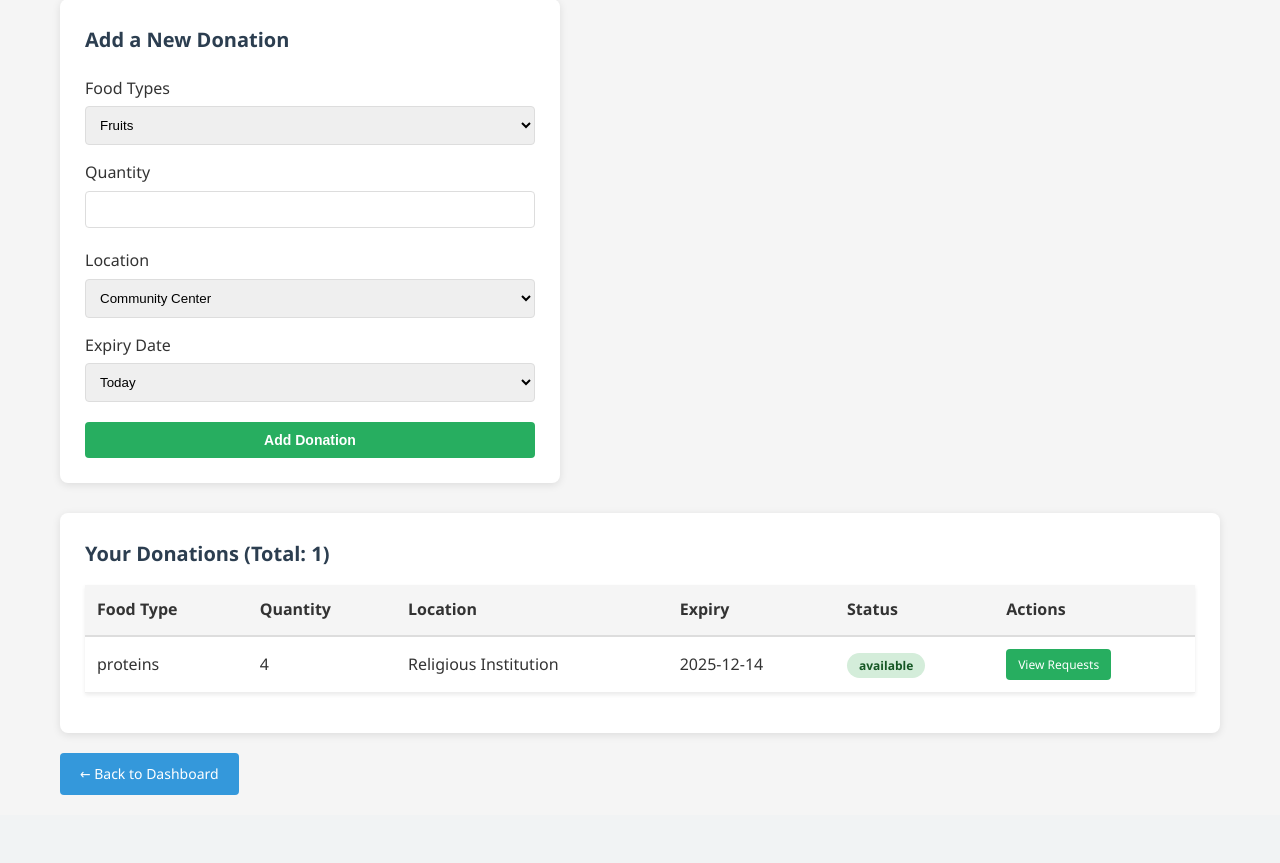
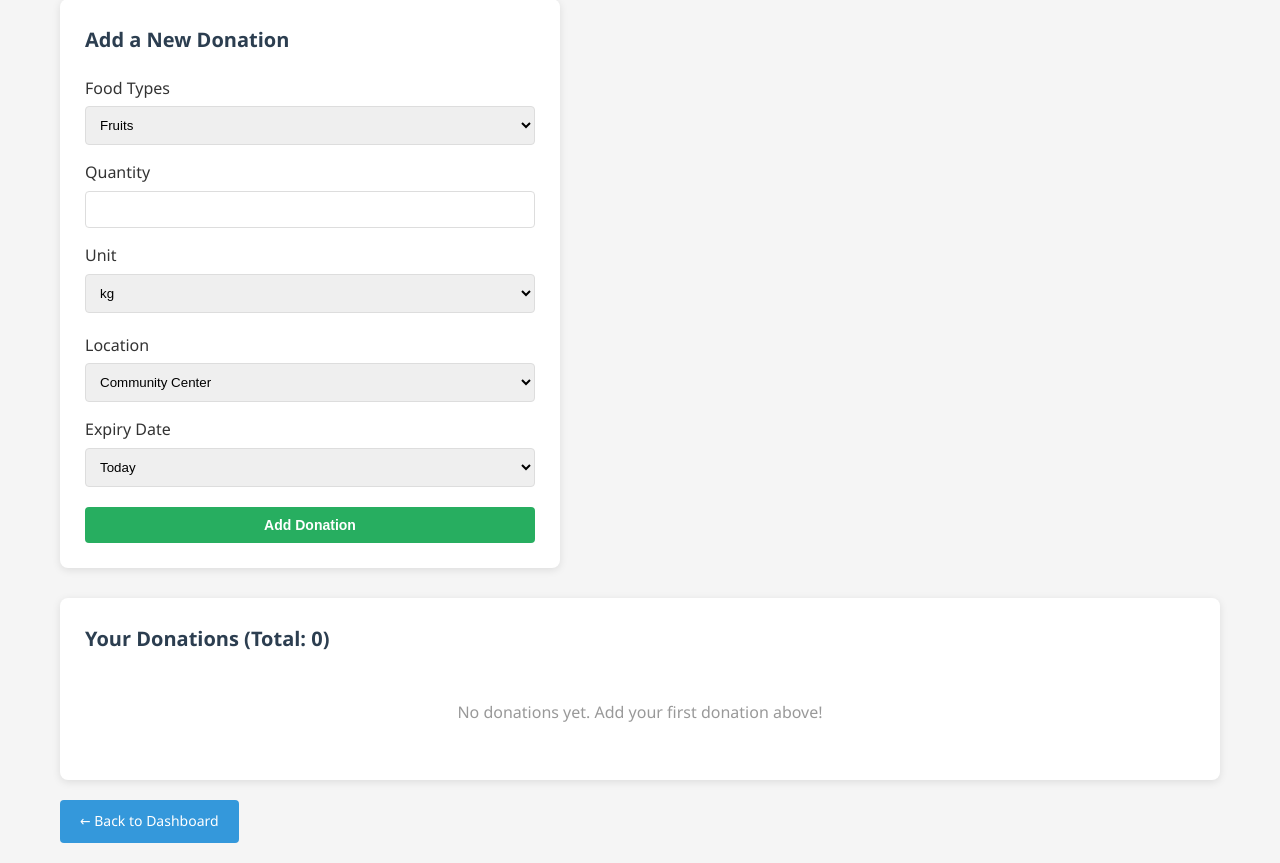
Before and after one commit to AL-64bit/Food_Rescue_Platform, a Flask app: page /donor in a window 1280 px wide. Shown: the part 128-991 px from the top of the page. Before the commit the page ends 923 px from the top, so only its background shows below. Run offline with Flask 3, Linux system fonts and the light colour scheme; a user stored in the database is signed in.

Commit message:
Final code

```diff
--- a/app.py
+++ b/app.py
@@ -1,8 +1,8 @@
 from flask import Flask, render_template, url_for, redirect, session, flash, request
 from datetime import date, timedelta
 from flask_sqlalchemy import SQLAlchemy
-from forms import LoginForm, RegisterForm, DonorForm
-from models import db, User, Donor, Request
+from forms import LoginForm, RegisterForm, DonationForm
+from models import db, User, Donation, Request
 from flask_bcrypt import Bcrypt
 from flask_login import UserMixin, login_user, LoginManager, login_required, logout_user, current_user
 
@@ -21,6 +21,20 @@
     return User.query.get(int(user_id))
 
 db.init_app(app)
+
+# ============ ADMIN DECORATOR ============
+def admin_required(func):
+    # simple admin gate: only allow user with username 'admin'
+    from functools import wraps
+    @wraps(func)
+    def decorated_view(*args, **kwargs):
+        if not current_user.is_authenticated:
+            return redirect(url_for('login'))
+        if current_user.username != 'admin':
+            flash('Admin access required.', 'danger')
+            return redirect(url_for('dashboard'))
+        return func(*args, **kwargs)
+    return decorated_view
 
 # Create admin user on startup if it doesn't exist
 def create_admin_user():
@@ -85,7 +99,7 @@
 @app.route('/donor', methods=['GET', 'POST'])
 @login_required
 def donor_dashboard():
-    form = DonorForm()
+    form = DonationForm()
     if form.validate_on_submit():
         # Determine final food type (use custom if 'Other')
         final_food = form.custom_foodType.data.strip() if form.foodType.data == 'Other' and form.custom_foodType.data else form.foodType.data
@@ -108,27 +122,28 @@
         else:
             final_expiry = ''
 
-        donor = Donor(
+        donation = Donation(
             donor_id=current_user.id,
             foodType=final_food,
             quantity=form.quantity.data,
+            quantity_unit=form.quantity_unit.data,
             location=final_location,
             expiry=final_expiry
         )
-        db.session.add(donor)
+        db.session.add(donation)
         db.session.commit()
         flash('Donation added successfully!', 'success')
         return redirect(url_for('donor_dashboard'))
 
     # Show user's donations
-    donations = Donor.query.filter_by(donor_id=current_user.id).all()
+    donations = Donation.query.filter_by(donor_id=current_user.id).all()
     return render_template('donor_dashboard.html', form=form, donations=donations)
 
 # View requests for a specific donation
 @app.route('/donor/requests/<int:donation_id>', methods=['GET', 'POST'])
 @login_required
 def view_donation_requests(donation_id):
-    donation = Donor.query.get_or_404(donation_id)
+    donation = Donation.query.get_or_404(donation_id)
 
     # Ensure user owns this donation
     if donation.donor_id != current_user.id:
@@ -143,64 +158,66 @@
 # Approve or reject a request
 @app.route('/donor/request/<int:request_id>/approve', methods=['POST'])
 @login_required
+@admin_required
 def approve_request(request_id):
     req = Request.query.get_or_404(request_id)
     donation = req.donation
-
-    # Ensure user owns the donation
-    if donation.donor_id != current_user.id:
-        flash('You do not have permission to approve this request.', 'danger')
-        return redirect(url_for('donor_dashboard'))
 
     req.status = 'approved'
     donation.status = 'requested'
     db.session.commit()
     flash('Request approved!', 'success')
-    return redirect(url_for('view_donation_requests', donation_id=donation.id))
+    return redirect(url_for('admin_view_donation_requests', donation_id=donation.id))
 
 @app.route('/donor/request/<int:request_id>/reject', methods=['POST'])
 @login_required
+@admin_required
 def reject_request(request_id):
     req = Request.query.get_or_404(request_id)
     donation = req.donation
 
-    # Ensure user owns the donation
-    if donation.donor_id != current_user.id:
-        flash('You do not have permission to reject this request.', 'danger')
-        return redirect(url_for('donor_dashboard'))
-
     req.status = 'rejected'
     db.session.commit()
     flash('Request rejected.', 'info')
-    return redirect(url_for('view_donation_requests', donation_id=donation.id))
+    return redirect(url_for('admin_view_donation_requests', donation_id=donation.id))
 
 # ============ RECIPIENT ROUTES ============
 @app.route('/recipient', methods=['GET', 'POST'])
 @login_required
 def recipient_dashboard():
     # Show available donations
-    donations = Donor.query.filter_by(status="available").all()
+    donations = Donation.query.filter_by(status="available").all()
+
+    # Get donation IDs that the current user has already requested
+    user_requests = Request.query.filter_by(donor_id=current_user.id).all()
+    requested_donation_ids = {req.donation_id for req in user_requests}
 
     # Handle request action from the template
     if request.method == 'POST':
         donation_id = request.args.get('donation_id')
         if donation_id:
-            donation = Donor.query.get_or_404(int(donation_id))
+            donation = Donation.query.get_or_404(int(donation_id))
             if donation.status == "available":
-                # Create a request instead of directly updating donation status
-                donation_request = Request(
-                    donor_id=current_user.id,
-                    donation_id=int(donation_id),
-                    status='pending'
-                )
-                db.session.add(donation_request)
-                db.session.commit()
-                flash("Request submitted! Waiting for donor approval.", 'success')
+                # Check if user has already requested this donation
+                if int(donation_id) in requested_donation_ids:
+                    flash("You have already requested this donation.", 'warning')
+                else:
+                    # Create a request instead of directly updating donation status
+                    donation_request = Request(
+                        donor_id=current_user.id,
+                        donation_id=int(donation_id),
+                        status='pending'
+                    )
+                    db.session.add(donation_request)
+                    db.session.commit()
+                    flash("Request submitted! Waiting for donor approval.", 'success')
+                    # Update the set after adding
+                    requested_donation_ids.add(int(donation_id))
             else:
                 flash("Donation is not available.", 'warning')
         return redirect(url_for('recipient_dashboard'))
 
-    return render_template('recipient_dashboard.html', donations=donations)
+    return render_template('recipient_dashboard.html', donations=donations, requested_donation_ids=requested_donation_ids)
 
 # View recipient's own requests
 @app.route('/recipient/my-requests', methods=['GET'])
@@ -211,21 +228,7 @@
     return render_template('my_requests.html', requests=requests)
 
 
-# ============ ADMIN DECORATOR & ROUTES ============
-def admin_required(func):
-    # simple admin gate: only allow user with username 'admin'
-    from functools import wraps
-    @wraps(func)
-    def decorated_view(*args, **kwargs):
-        if not current_user.is_authenticated:
-            return redirect(url_for('login'))
-        if current_user.username != 'admin':
-            flash('Admin access required.', 'danger')
-            return redirect(url_for('dashboard'))
-        return func(*args, **kwargs)
-    return decorated_view
-
-
+# ============ ADMIN ROUTES ============
 @app.route('/admin')
 @login_required
 @admin_required
@@ -235,7 +238,7 @@
     status_filter = request.args.get('status_filter', '').strip()
 
     # Start with all donations ordered by most recent
-    query = Donor.query.order_by(Donor.id.desc())
+    query = Donation.query.order_by(Donation.id.desc())
 
     # Apply status filter if provided
     if status_filter:
@@ -245,13 +248,13 @@
     if search_query:
         search_term = f"%{search_query}%"
         query = query.filter(
-            (Donor.foodType.ilike(search_term)) |
-            (Donor.location.ilike(search_term))
+            (Donation.foodType.ilike(search_term)) |
+            (Donation.location.ilike(search_term))
         )
 
     all_donations = query.all()
-    requested = Donor.query.filter_by(status='requested').all()
-    total_available = Donor.query.filter_by(status='available').count()
+    requested = Donation.query.filter_by(status='requested').all()
+    total_available = Donation.query.filter_by(status='available').count()
     return render_template('admin.html', donations=all_donations, requests=requested, total_available=total_available)
 
 
@@ -260,7 +263,7 @@
 @admin_required
 def admin_view_donation_requests(donation_id):
     """Admin view: list all requests for a specific donation."""
-    donation = Donor.query.get_or_404(donation_id)
+    donation = Donation.query.get_or_404(donation_id)
     # Load requests for this donation
     requests = Request.query.filter_by(donation_id=donation_id).order_by(Request.created_at.desc()).all()
     return render_template('admin_donation_requests.html', donation=donation, requests=requests)
@@ -270,7 +273,7 @@
 @login_required
 @admin_required
 def admin_update_donation(donation_id):
-    donation = Donor.query.get_or_404(donation_id)
+    donation = Donation.query.get_or_404(donation_id)
     # allow status update via form field 'status'
     new_status = request.form.get('status')
     if new_status:
@@ -286,7 +289,7 @@
 @login_required
 @admin_required
 def admin_delete_donation(donation_id):
-    donation = Donor.query.get_or_404(donation_id)
+    donation = Donation.query.get_or_404(donation_id)
     db.session.delete(donation)
     db.session.commit()
     flash('Donation deleted.', 'info')
--- a/forms.py
+++ b/forms.py
@@ -35,7 +35,7 @@
 
     submit = SubmitField("Login")
 
-class DonorForm(FlaskForm):
+class DonationForm(FlaskForm):
     foodType = SelectField(
         'Food Types',
         choices=[
@@ -55,6 +55,19 @@
     quantity = IntegerField(
         'Quantity',
         validators=[DataRequired(), NumberRange(min=0, max=200)]
+    )
+    quantity_unit = SelectField(
+        'Unit',
+        choices=[
+            ('kg', 'kg'),
+            ('L', 'L'),
+            ('pcs', 'pcs'),
+            ('packs', 'packs'),
+            ('cans', 'cans'),
+            ('grams', 'grams'),
+            ('jars', 'jars')
+        ],
+        validators=[DataRequired()]
     )
 
     location = SelectField(
--- a/templates/admin.html
+++ b/templates/admin.html
@@ -79,7 +79,7 @@
                         </span>
                     </td>
                     <td style="padding: 12px;"><strong>{{ d.foodType }}</strong></td>
-                    <td style="padding: 12px;">{{ d.quantity }}</td>
+                    <td style="padding: 12px;">{{ d.quantity }} {{ d.quantity_unit }}</td>
                     <td style="padding: 12px;">{{ d.location }}</td>
                     <td style="padding: 12px; color: #d9534f; font-weight: bold;">{{ d.expiry }}</td>
                     <td style="padding: 12px; text-align: center;">
--- a/templates/donor_dashboard.html
+++ b/templates/donor_dashboard.html
@@ -38,11 +38,20 @@
             </div>
 
             <!-- Quantity -->
-            <div style="margin-bottom: 20px;">
+            <div style="margin-bottom: 15px;">
                 <label style="display: block; margin-bottom: 5px; font-weight: 500;">{{ form.quantity.label.text }}</label>
                 {{ form.quantity(style="width: 100%; padding: 10px; border: 1px solid #ddd; border-radius: 4px;") }}
                 {% if form.quantity.errors %}
                     <div style="color: #e74c3c; font-size: 13px; margin-top: 5px;">{{ form.quantity.errors[0] }}</div>
+                {% endif %}
+            </div>
+
+            <!-- Quantity Unit -->
+            <div style="margin-bottom: 20px;">
+                <label style="display: block; margin-bottom: 5px; font-weight: 500;">{{ form.quantity_unit.label.text }}</label>
+                {{ form.quantity_unit(style="width: 100%; padding: 10px; border: 1px solid #ddd; border-radius: 4px;") }}
+                {% if form.quantity_unit.errors %}
+                    <div style="color: #e74c3c; font-size: 13px; margin-top: 5px;">{{ form.quantity_unit.errors[0] }}</div>
                 {% endif %}
             </div>
 
@@ -116,7 +125,7 @@
                     {% for donation in donations %}
                     <tr style="border-bottom: 1px solid #eee;">
                         <td style="padding: 12px;">{{ donation.foodType }}</td>
-                        <td style="padding: 12px;">{{ donation.quantity }}</td>
+                        <td style="padding: 12px;">{{ donation.quantity }} {{ donation.quantity_unit }}</td>
                         <td style="padding: 12px;">{{ donation.location }}</td>
                         <td style="padding: 12px;">{{ donation.expiry }}</td>
                         <td style="padding: 12px;">
```
Also changed, not shown: TODO.md (added, +7 -0 lines), models.py (+4 -3 lines), templates/admin_donation_requests.html (+8 -1 lines), templates/donation_requests.html (+1 -8 lines), templates/recipient_dashboard.html (+8 -4 lines), README.md, instance/database.db.
